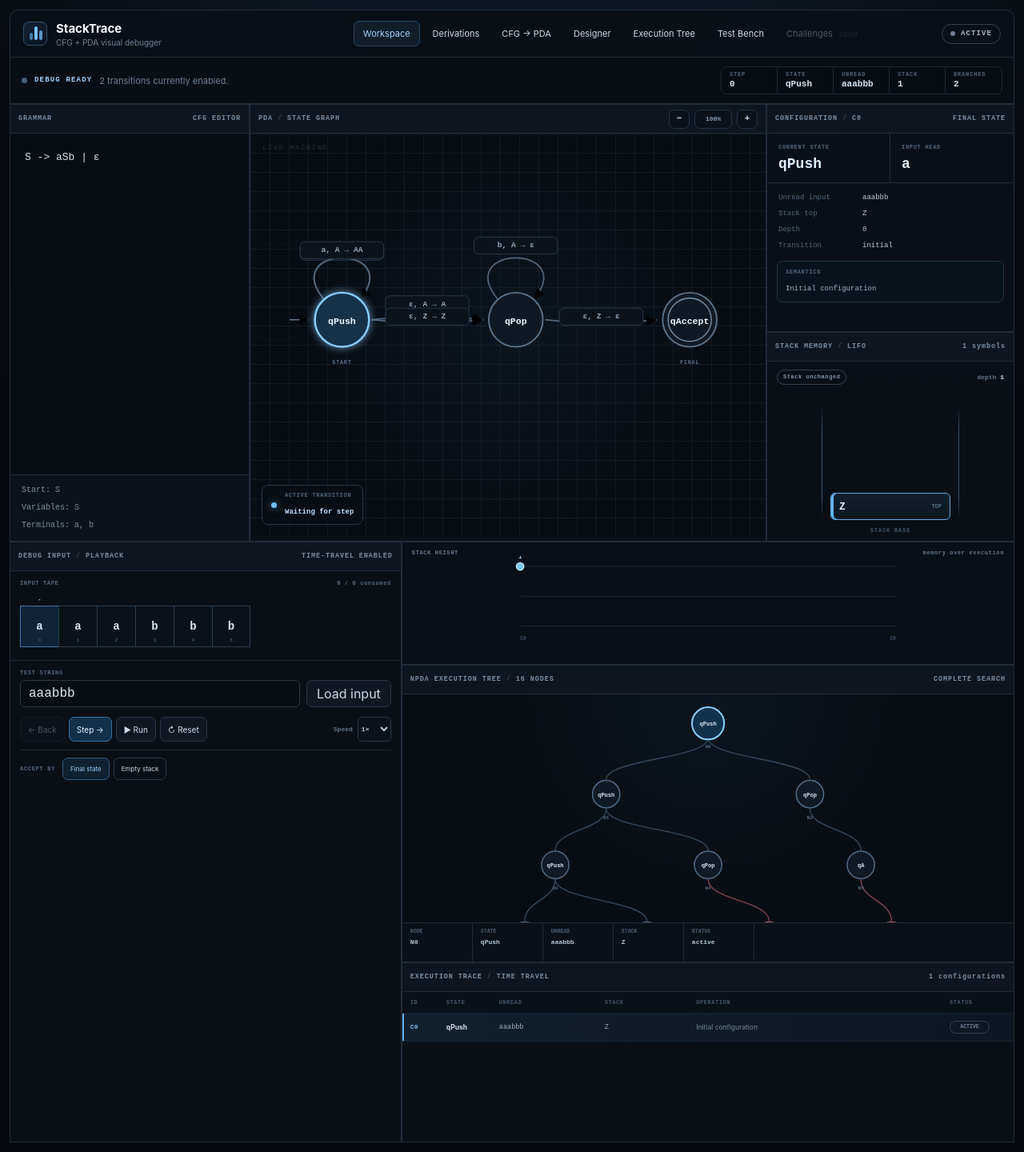
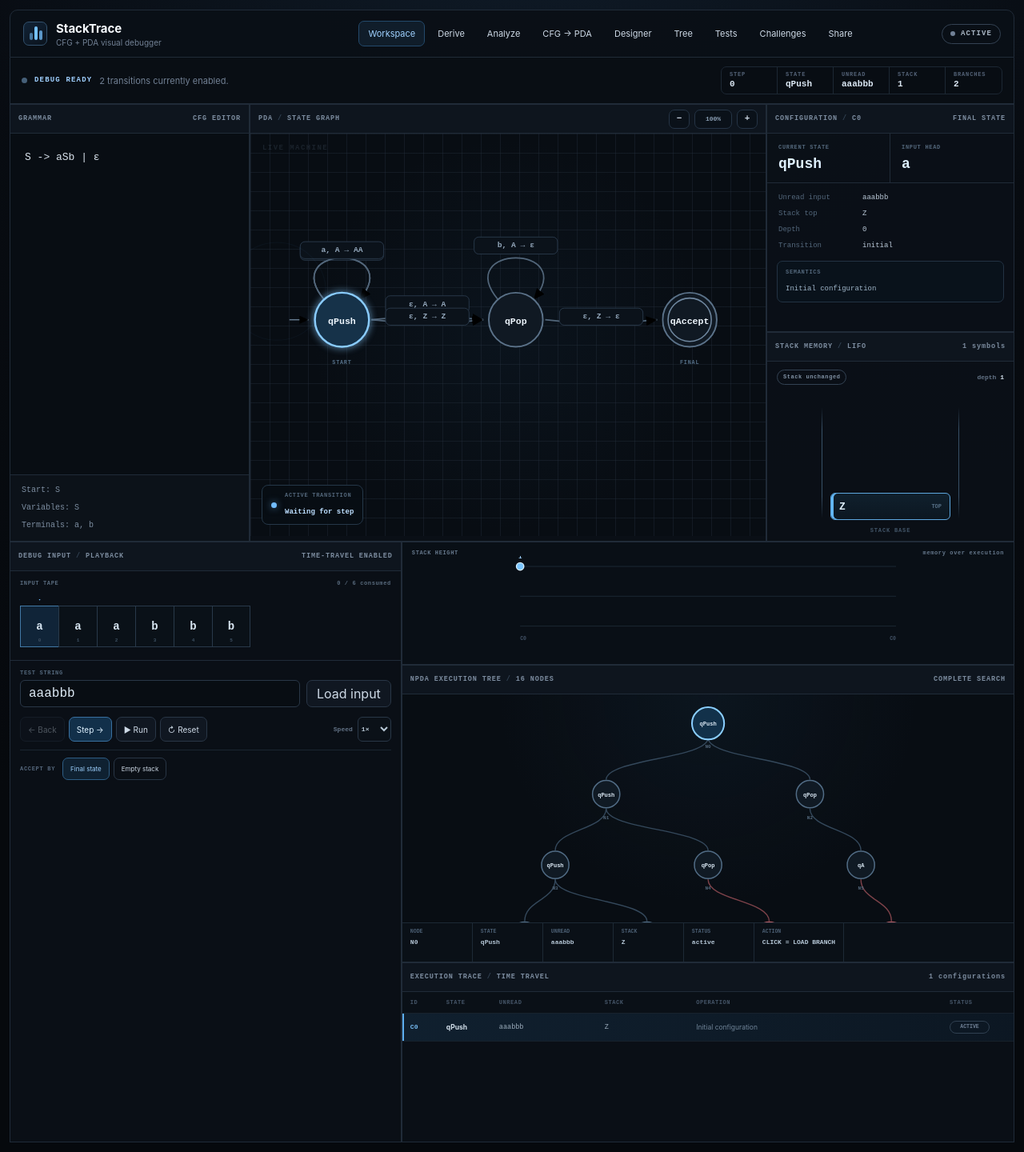
Before and after one commit to KuantumKnight/StackTrace, a React (Vite) app: page / in a window 1280 px wide. Shown: the whole page at 80% size. Built offline with nearby package versions, Linux system fonts and the light colour scheme.

Commit message:
feat(app): integrate analysis challenges sharing and branch time travel

```diff
--- a/src/App.tsx
+++ b/src/App.tsx
@@ -1,5 +1,7 @@
 import { useEffect, useMemo, useState } from 'react'
+import { CFGAnalysis } from './components/CFGAnalysis'
 import { CFGEditor } from './components/CFGEditor'
+import { ChallengeMode } from './components/ChallengeMode'
 import { ConversionExplorer } from './components/ConversionExplorer'
 import { DerivationExplorer } from './components/DerivationExplorer'
 import { ExecutionTrace } from './components/ExecutionTrace'
@@ -10,8 +12,10 @@ import { PDAEditor } from './components/PDAEditor'
 import { StackTimeline } from './components/StackTimeline'
 import { StackView } from './components/StackView'
 import { TestBench } from './components/TestBench'
+import { WorkspaceShare } from './components/WorkspaceShare'
 import { describeTransition, initialConfiguration, matchingTransitions, nextConfigurations } from './core/pda/simulator'
 import type { AcceptanceMode, Configuration, PDA } from './core/pda/types'
+import { loadWorkspace, readWorkspaceFromUrl, saveWorkspace, type WorkspaceSnapshot } from './core/workspace/persistence'
 import { anbnMachine } from './data/sampleMachine'
 import './styles/app.css'
 
@@ -24,17 +28,20 @@ const speedOptions = [
   { label: '2×', ms: 260 },
 ]
 
-type AppView = 'workspace' | 'derivations' | 'conversion' | 'designer' | 'tests'
+type AppView = 'workspace' | 'derivations' | 'analysis' | 'conversion' | 'designer' | 'tests' | 'challenges' | 'share'
 
 export default function App() {
-  const [grammar, setGrammar] = useState(defaultGrammar)
-  const [input, setInput] = useState('aaabbb')
-  const [acceptanceMode, setAcceptanceMode] = useState<AcceptanceMode>('final-state')
-  const [machine, setMachine] = useState<PDA>(anbnMachine)
-  const [history, setHistory] = useState<Configuration[]>(() => [initialConfiguration(anbnMachine, 'aaabbb')])
+  const [boot] = useState(() => readWorkspaceFromUrl() ?? loadWorkspace())
+  const [grammar, setGrammar] = useState(boot?.grammar ?? defaultGrammar)
+  const [input, setInput] = useState(boot?.input ?? 'aaabbb')
+  const [acceptanceMode, setAcceptanceMode] = useState<AcceptanceMode>(boot?.acceptanceMode ?? 'final-state')
+  const [machine, setMachine] = useState<PDA>(boot?.machine ?? anbnMachine)
+  const [history, setHistory] = useState<Configuration[]>(() => [initialConfiguration(boot?.machine ?? anbnMachine, boot?.input ?? 'aaabbb', boot?.acceptanceMode ?? 'final-state')])
   const [running, setRunning] = useState(false)
   const [speed, setSpeed] = useState(720)
   const [view, setView] = useState<AppView>('workspace')
+  const [designerReturnView, setDesignerReturnView] = useState<AppView>('workspace')
+  const [activeChallengeId, setActiveChallengeId] = useState<string | null>(boot?.activeChallengeId ?? null)
 
   const activeIndex = history.length - 1
   const current = history[activeIndex]
@@ -45,10 +52,11 @@ export default function App() {
     [machine, current.transitionId],
   )
   const availableTransitions = useMemo(() => matchingTransitions(machine, current), [machine, current])
+  const workspaceSnapshot = useMemo(() => ({ grammar, input, acceptanceMode, machine, activeChallengeId }), [grammar, input, acceptanceMode, machine, activeChallengeId])
 
-  const reset = (nextInput = input, mode = acceptanceMode) => {
+  const reset = (nextInput = input, mode = acceptanceMode, nextMachine = machine) => {
     setRunning(false)
-    setHistory([initialConfiguration(machine, nextInput, mode)])
+    setHistory([initialConfiguration(nextMachine, nextInput, mode)])
   }
 
   const step = () => {
@@ -59,6 +67,10 @@ export default function App() {
     const next = nextConfigurations(machine, current, acceptanceMode, history.length - 1)
     setHistory((prev) => [...prev, next[0]])
   }
+
+  useEffect(() => {
+    saveWorkspace(workspaceSnapshot)
+  }, [workspaceSnapshot])
 
   useEffect(() => {
     if (!running) return
@@ -75,6 +87,12 @@ export default function App() {
     setHistory((prev) => prev.slice(0, index + 1))
   }
 
+  const loadBranchPath = (path: Configuration[]) => {
+    if (!path.length) return
+    setRunning(false)
+    setHistory(path)
+  }
+
   const updateMode = (mode: AcceptanceMode) => {
     setAcceptanceMode(mode)
     reset(input, mode)
@@ -82,23 +100,50 @@ export default function App() {
 
   const replaceMachine = (nextMachine: PDA, nextView: AppView = 'workspace') => {
     setMachine(nextMachine)
-    setRunning(false)
-    setHistory([initialConfiguration(nextMachine, input, acceptanceMode)])
+    reset(input, acceptanceMode, nextMachine)
     setView(nextView)
   }
 
-  const useGeneratedMachine = (nextMachine: PDA) => replaceMachine(nextMachine)
+  const useGeneratedMachine = (nextMachine: PDA) => {
+    setActiveChallengeId(null)
+    replaceMachine(nextMachine)
+  }
 
   const editMachine = (nextMachine: PDA) => {
     setMachine(nextMachine)
-    setRunning(false)
-    setHistory([initialConfiguration(nextMachine, input, acceptanceMode)])
+    reset(input, acceptanceMode, nextMachine)
   }
 
   const debugInput = (nextInput: string) => {
     setInput(nextInput)
     setRunning(false)
     setHistory([initialConfiguration(machine, nextInput, acceptanceMode)])
+    setView('workspace')
+  }
+
+  const openDesigner = (returnView: AppView = 'workspace') => {
+    setDesignerReturnView(returnView)
+    setView('designer')
+  }
+
+  const loadChallengeMachine = (nextMachine: PDA) => {
+    setMachine(nextMachine)
+    reset(input, acceptanceMode, nextMachine)
+  }
+
+  const applyAnalyzedGrammar = (source: string) => {
+    setGrammar(source)
+    setView('workspace')
+  }
+
+  const importWorkspace = (snapshot: WorkspaceSnapshot) => {
+    setGrammar(snapshot.grammar)
+    setInput(snapshot.input)
+    setAcceptanceMode(snapshot.acceptanceMode)
+    setMachine(snapshot.machine)
+    setActiveChallengeId(snapshot.activeChallengeId ?? null)
+    setRunning(false)
+    setHistory([initialConfiguration(snapshot.machine, snapshot.input, snapshot.acceptanceMode)])
     setView('workspace')
   }
 
@@ -117,27 +162,43 @@ export default function App() {
         </div>
         <nav aria-label="Workspace views">
           <button className={view === 'workspace' ? 'active-tab' : ''} onClick={() => setView('workspace')}>Workspace</button>
-          <button className={view === 'derivations' ? 'active-tab' : ''} onClick={() => setView('derivations')}>Derivations</button>
+          <button className={view === 'derivations' ? 'active-tab' : ''} onClick={() => setView('derivations')}>Derive</button>
+          <button className={view === 'analysis' ? 'active-tab' : ''} onClick={() => setView('analysis')}>Analyze</button>
           <button className={view === 'conversion' ? 'active-tab' : ''} onClick={() => setView('conversion')}>CFG → PDA</button>
-          <button className={view === 'designer' ? 'active-tab' : ''} onClick={() => setView('designer')}>Designer</button>
+          <button className={view === 'designer' ? 'active-tab' : ''} onClick={() => openDesigner('workspace')}>Designer</button>
           <button onClick={() => {
             setView('workspace')
             window.setTimeout(() => document.getElementById('execution-tree')?.scrollIntoView({ behavior: 'smooth', block: 'center' }), 0)
-          }}>Execution Tree</button>
-          <button className={view === 'tests' ? 'active-tab' : ''} onClick={() => setView('tests')}>Test Bench</button>
-          <button disabled title="Challenge mode is planned after the core debugger">Challenges <small>SOON</small></button>
+          }}>Tree</button>
+          <button className={view === 'tests' ? 'active-tab' : ''} onClick={() => setView('tests')}>Tests</button>
+          <button className={view === 'challenges' ? 'active-tab' : ''} onClick={() => setView('challenges')}>Challenges</button>
+          <button className={view === 'share' ? 'active-tab' : ''} onClick={() => setView('share')}>Share</button>
         </nav>
         <div className={`status-badge ${current.status}`}><span className="status-light" />{current.status.toUpperCase()}</div>
       </header>
 
       {view === 'derivations' ? (
         <DerivationExplorer grammarSource={grammar} target={input} onBack={() => setView('workspace')} />
+      ) : view === 'analysis' ? (
+        <CFGAnalysis grammarSource={grammar} onApplyGrammar={applyAnalyzedGrammar} onBack={() => setView('workspace')} />
       ) : view === 'conversion' ? (
         <ConversionExplorer grammarSource={grammar} target={input} onBack={() => setView('workspace')} onUseMachine={useGeneratedMachine} />
       ) : view === 'designer' ? (
-        <PDAEditor machine={machine} onChange={editMachine} onBack={() => setView('workspace')} />
+        <PDAEditor machine={machine} onChange={editMachine} onBack={() => setView(designerReturnView)} />
       ) : view === 'tests' ? (
         <TestBench machine={machine} mode={acceptanceMode} onBack={() => setView('workspace')} onDebugInput={debugInput} />
+      ) : view === 'challenges' ? (
+        <ChallengeMode
+          machine={machine}
+          mode={acceptanceMode}
+          activeChallengeId={activeChallengeId}
+          onSetActiveChallenge={setActiveChallengeId}
+          onLoadMachine={loadChallengeMachine}
+          onOpenDesigner={() => openDesigner('challenges')}
+          onBack={() => setView('workspace')}
+        />
+      ) : view === 'share' ? (
+        <WorkspaceShare workspace={workspaceSnapshot} onImport={importWorkspace} onBack={() => setView('workspace')} />
       ) : <>
       <section className="run-strip" aria-live="polite">
         <div className="run-state"><span className={`pulse ${running ? 'running' : ''}`} /><b>{running ? 'RUNNING' : 'DEBUG READY'}</b><span>{resultText}</span></div>
@@ -204,7 +265,7 @@ export default function App() {
 
         <section className="telemetry-column">
           <StackTimeline history={history} activeIndex={activeIndex} onSelect={selectHistory} />
-          <ExecutionTree machine={machine} input={current.input} mode={acceptanceMode} />
+          <ExecutionTree machine={machine} input={current.input} mode={acceptanceMode} onSelectPath={loadBranchPath} />
           <ExecutionTrace machine={machine} history={history} activeIndex={activeIndex} onSelect={selectHistory} />
         </section>
       </section>
```
